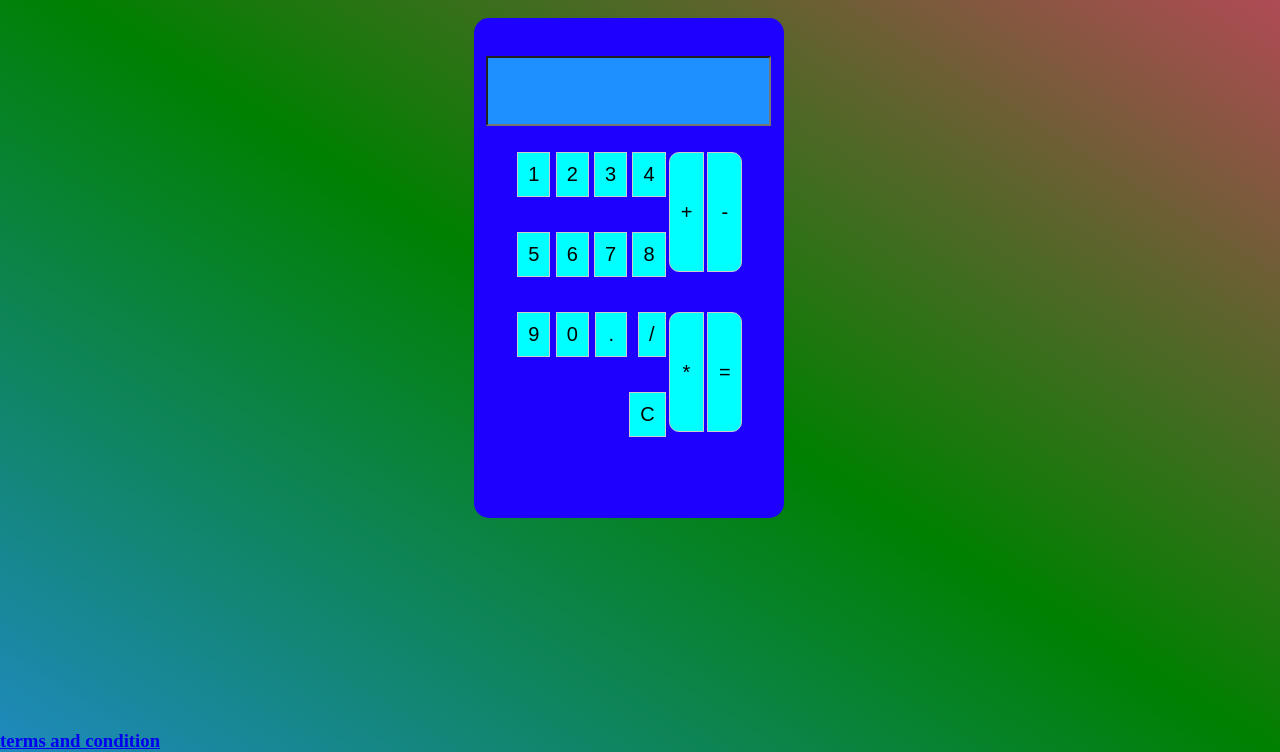
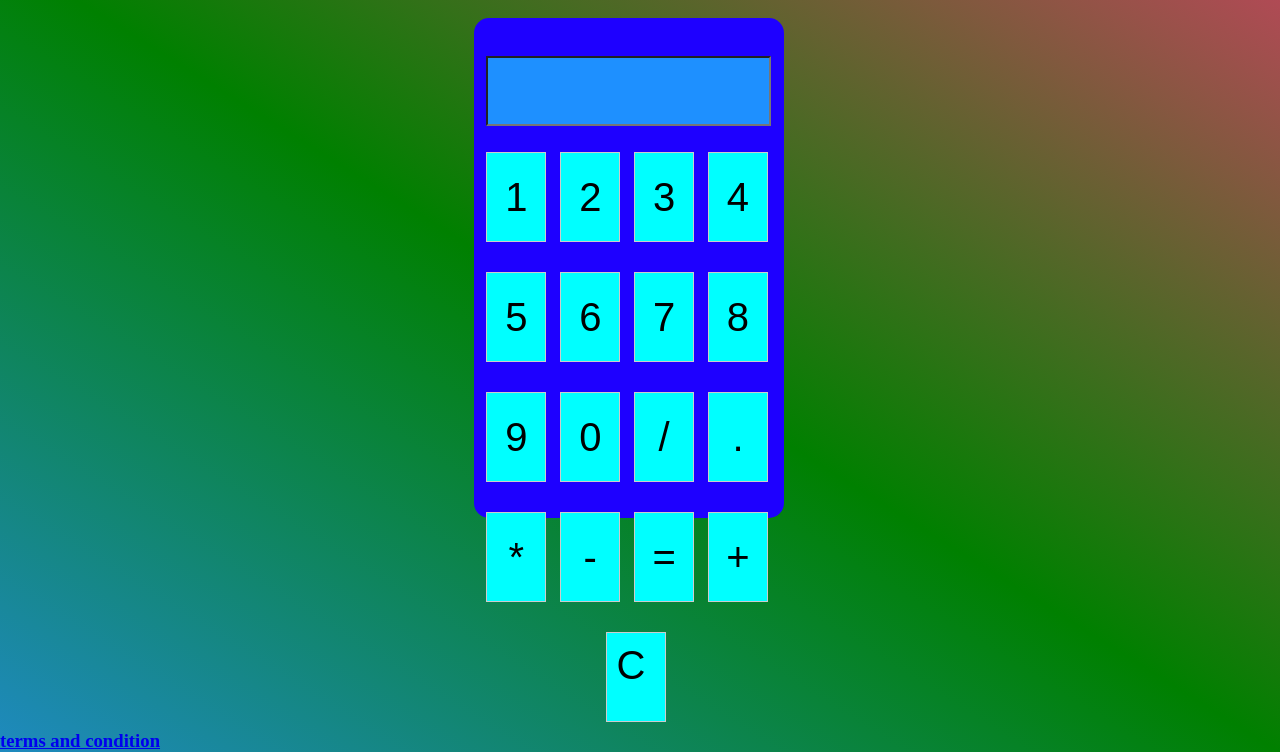
Before and after one commit to Atmoloid/Calculator, a plain HTML site: page index.html in a window 1280 px wide. Shown: the part 48-800 px from the top of the page. Drawn offline with Linux system fonts and the light colour scheme.

Commit message:
indented code + changed button size and positioning

```diff
--- a/index.html
+++ b/index.html
@@ -17,22 +17,30 @@
   </div>
   <span></span><div><h3 class="boh"><a href="https://www.youtube.com/watch?v=dQw4w9WgXcQ">terms and condition</a></h3></div>
   <script href="script.js" src="script.js"></script><div class="tasti">
-    <button  onclick="appendToDisplay('7')" class="tasto7">7</button>
-    <button onclick="appendToDisplay('8')"class="tasto8">8</button>
+    <div class="div1">
+     <button onclick="appendToDisplay('1')"class="tasto1">1</button>
+     <button onclick="appendToDisplay('2')"class="tasto2">2</button>
+     <button onclick="appendToDisplay('3')"class="tasto3">3</button>
+     <button onclick="appendToDisplay('4')"class="tasto4">4</button>
+  </div>
+  <div class="div2">
+     <button onclick="appendToDisplay('5')"class="tasto5">5</button>
+     <button onclick="appendToDisplay('6')"class="tasto6">6</button>
+     <button  onclick="appendToDisplay('7')" class="tasto7">7</button>
+     <button onclick="appendToDisplay('8')"class="tasto8">8</button>
+  </div>
+  <div class="div3">
     <button onclick="appendToDisplay('9')"class="tasto9">9</button>
+    <button onclick="appendToDisplay('0')"class="tasto0">0</button>
     <button onclick="appendToDisplay('/')"class="slash">/</button>
-    <button onclick="appendToDisplay('4')"class="tasto4">4</button>
-    <button onclick="appendToDisplay('5')"class="tasto5">5</button>
-    <button onclick="appendToDisplay('6')"class="tasto6">6</button>
-    <button onclick="appendToDisplay('*')"class="per">*</button>
-    <button onclick="appendToDisplay('1')"class="tasto1">1</button>
-    <button onclick="appendToDisplay('2')"class="tasto2">2</button>
-    <button onclick="appendToDisplay('3')"class="tasto3">3</button>
-    <button onclick="appendToDisplay('-')"class="meno">-</button>
-    <button onclick="appendToDisplay('0')"class="tasto0">0</button>
     <button onclick="appendToDisplay('.')"class="punto">.</button>
-    <button onclick="calculate()" class="uguale">=</button>
+    </div>
+    <div class="div4">
+      <button onclick="appendToDisplay('*')"class="per">*</button>
+      <button onclick="appendToDisplay('-')"class="meno">-</button>
+      <button onclick="calculate()" class="uguale">=</button>
       <button onclick="appendToDisplay('+')"class="piu">+</button>
+    </div>
       <button onclick="clearDisplay()" class="delete">C</button>
 </div>
 </body>
--- a/style.css
+++ b/style.css
@@ -78,8 +78,10 @@ display: none;
    left: 0%;
   }
  .tasti button {
+   height: 90px;
+   width: 60px;
    padding: 10px;
-   font-size: 20px;
+   font-size: 40px;
    background-color: #f0f0f0;
    border: 1px solid #ccc;
    cursor: pointer;
@@ -94,110 +96,41 @@ display: none;
 .tasti button:active {
    background-color: #013a55d0;
 }
-.tasto1{
+.div1{
+   display: flex;
+   flex-direction: row;
+   justify-content: space-between;
+   width: 22%;
    position: absolute;
    top: 25%;
-   right: 57%;
+   right: 40%;
 }
-.tasto2{
+.div2{
+   display: flex;
+   flex-direction: row;
+   justify-content: space-between;
+   width: 22%;
    position: absolute;
-   top: 25%;
-   right: 54%;
+   top: 40%;
+   right: 40%;
 }
-.tasto3{
+.div3{
+   display: flex;
+   flex-direction: row;
+   justify-content: space-between;
+   width: 22%;
    position: absolute;
-   top: 25%;
-   right: 51%;
+   top: 55%;
+   right: 40%;
 }
-.tasto4{
+.div4{
+   display: flex;
+   flex-direction: row;
+   justify-content: space-between;
+   width: 22%;
    position: absolute;
-   top: 25%;
-   right: 48%;
-}
-.piu{
-   position: absolute;
-   top: 25%;
-   right: 45%;
-   width: 35px;
-   height: 120px;
-   border-top-left-radius: 10px; /* Aggiungi questa linea per arrotondare il bordo in alto a sinistra */
-   border-bottom-left-radius: 10px; /* Aggiungi questa linea per arrotondare il bordo in basso a sinistra */
-}
-.meno{
-   position: absolute;
-   top: 25%;
-   right: 42%;
-   height: 120px;
-   width: 35px;
-   border-top-right-radius: 10px;
-   border-bottom-right-radius: 10px;
-}
-.tasto5 {
-   position: absolute;
-   top: 35%;
-   right: 57%;
-}
-.tasto6 {
-   position: absolute;
-   top: 35%;
-   right: 54%;
- }
- .tasto7{
-   position: absolute;
-   top: 35%;
-   right: 51%;
- }
- .tasto8{
-   position: absolute;
-   top: 35%;
-   right: 48%;
- }
- .tasto9{
-   position: absolute;
-   top: 45%;
-   right: 57%;
- }
- .tasto0{
-   position: absolute;
-   top: 45%;
-   right: 54%;
- }
- .punto{
-   position: absolute;
-   top: 45%;
-   right: 51%;
-   width: 32px;
- }
- .slash{
-   position: absolute;
-   top: 45%;
-   right: 48%;
- }
- .per{
-   position: absolute;
-   top: 45%;
-   right: 45%;
-   width: 35px;
-   height: 120px;
-   border-top-left-radius: 10px;
-   border-bottom-left-radius: 10px;
- }
- .uguale{
-   position: absolute;
-   top: 45%;
-   right: 42%;
-   height: 120px;
-   width: 35px;
-   border-top-right-radius: 10px;
-   border-bottom-right-radius: 10px;}
-.schermo{
-   background-color: rgba(30, 143, 255, 0);
-   height: 70px;
-   width: 294px;
-   top: 13%;
-   right: 39,5%;
-   bottom: 40%;
-  padding-left: 15px;
+   top: 70%;
+   right: 40%;
 }
 
 .display{
@@ -211,7 +144,8 @@ display: none;
   font-size: 50px;
 }
 .delete{
+   display: flex;
    position: absolute;
    right: 48%;
-   top: 55%;
+   top: 85%;
 }
```
